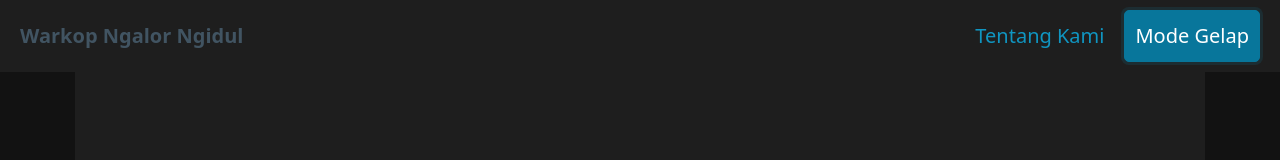
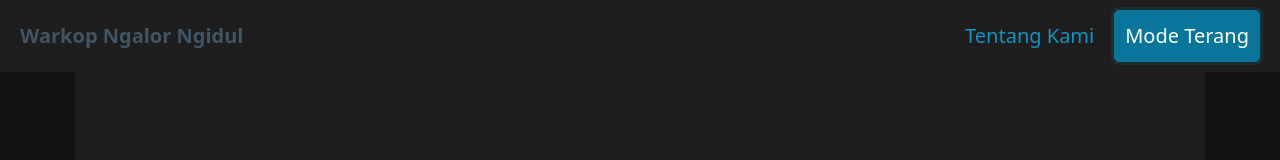
Before and after one commit to Aventeen/TOKO-ONLINE-, a plain HTML site: page index.html in a window 1280 px wide. Both pictures are taken after a click on the button "Mode Gelap". Shown: the top 160 px of the page. Drawn offline with nearby package versions, Linux system fonts and the light colour scheme.

Commit message:
Update index.html

```diff
--- a/index.html
+++ b/index.html
@@ -44,6 +44,9 @@
 
     function toggleDarkMode() {
       document.body.classList.toggle('dark');
+      const modeBtn = document.getElementById('modeBtn');
+      const isDark = document.body.classList.contains('dark');
+      modeBtn.innerText = isDark ? 'Mode Terang' : 'Mode Gelap';
     }
 
     function addToCart() {
@@ -119,7 +122,7 @@
     </ul>
     <ul>
       <li><a href="tentang.html">Tentang Kami</a></li>
-      <li><a href="#" role="button" onclick="toggleDarkMode()">Mode Gelap</a></li>
+      <li><a href="#" id="modeBtn" role="button" onclick="toggleDarkMode()">Mode Gelap</a></li>
     </ul>
   </nav>
 
```
